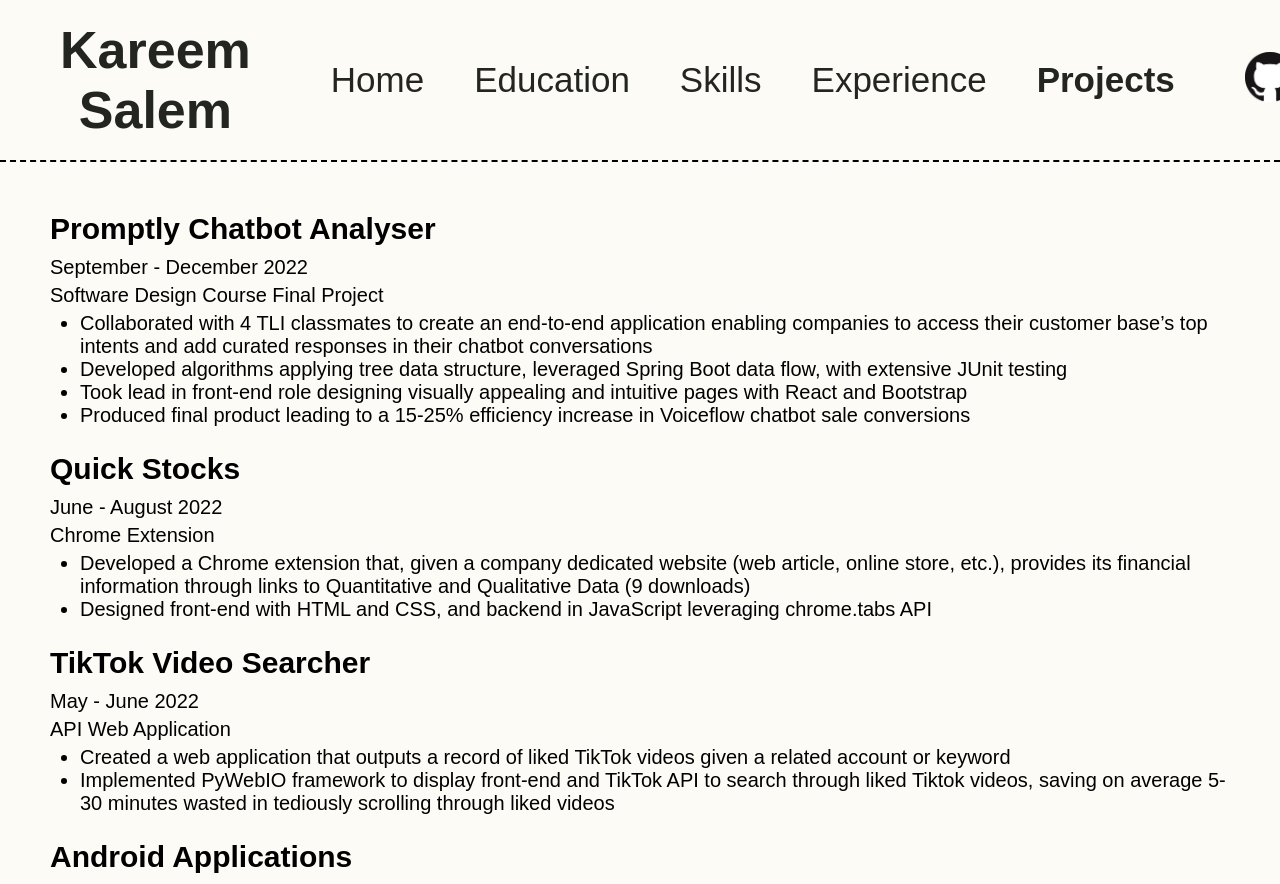
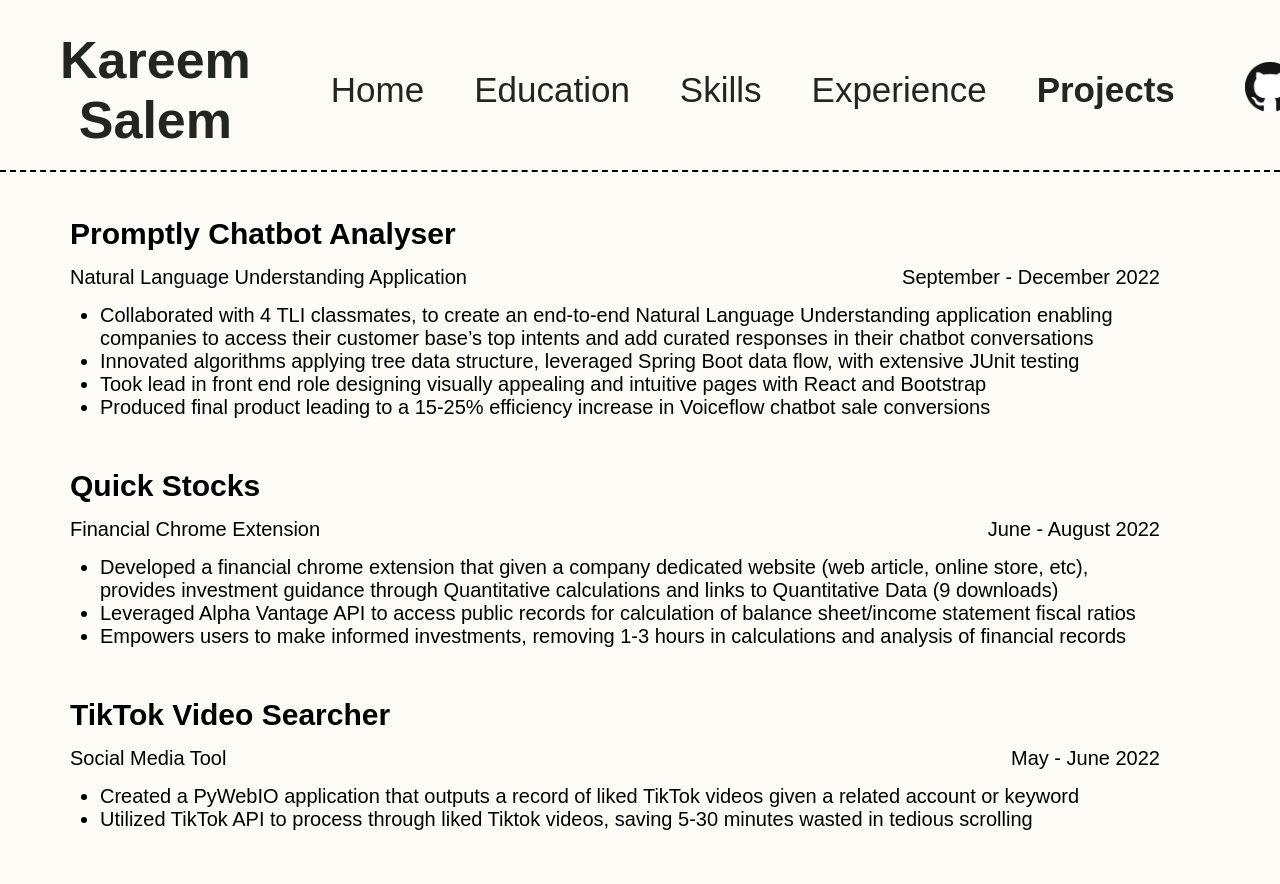
Before and after one commit to KareemSalem7/personal_website, a React (Create React App) app: page /projectspage in a window 1280 px wide. Shown: the top 884 px of the page. Built offline with nearby package versions, Linux system fonts and the light colour scheme.

Commit message:
added assetflo to experience and cleaned up some UI

```diff
--- a/src/presentation/pages/Exp.js
+++ b/src/presentation/pages/Exp.js
@@ -1,16 +1,31 @@
 import '../styles/Exp.css';
 import Header from "../components/Header.js";
+import AssetfloLogo from '../../assets/AssetfloLogo.png';
 
 import React from 'react';
 
-function Exp() {  // Declaration of the Ski component
+function Exp() {
   return (
     <div className="Page">
-      <Header activePage={4}/>
+      <Header activePage={4} />
       <main className="exp-container">
-        <h2 style={{ marginBottom: '10px'}}>AssetFlo</h2>
-        <p style={{ margin: '0px'}}>Come back end of August!</p>
+        <div className="header-container">
+          <h2 style={{ marginBottom: '10px' }}>Assetflo</h2>
+          <div className="job-details">
+            <span className="left">Full Stack Developer</span>
+            <span style={{ marginBottom: '10px' }} className="right">May - August 2023</span>
+          </div>
+        </div>
+        <ul>
+          <li>Architected a Trip Simulator to replicate the trajectories of company tracking devices during trips, leveraging geopositional data to accurately record 50-200 events with minor location errors (&lt;1%) and delays (500 ms)</li>
+          <li>Implemented a MongoDB-based CRUD data storage system to store simulated event collections as retestable test cases, facilitating efficient creation, editing, and sharing among team members for optimized iterative testing</li>
+          <li>Engineered Simulator from conception to creation, reducing physical trips by 50% and saving 1-5 hours per trip</li>
+          <li>Initiated Jest test-driven development covering 90% of attachment use cases, identifying geolocation errors and actively contributing to the resolution of 5G/IOX location calculation bottlenecks</li>
+        </ul>
       </main>
+
+    {/*eslint-disable-next-line jsx-a11y/alt-text*/}
+    <img src={AssetfloLogo}/>
     </div>
   );
 }
--- a/src/presentation/pages/Home.js
+++ b/src/presentation/pages/Home.js
@@ -65,5 +65,4 @@ function HomePage() {
   );
 }
 
-
 export default HomePage;
--- a/src/presentation/pages/Proj.js
+++ b/src/presentation/pages/Proj.js
@@ -8,91 +8,92 @@ function Proj() {
     <div className="Page">
       <Header activePage={5}/>
       <div className="project">
-        <h2>Promptly Chatbot Analyser</h2>
-        <p>September - December 2022</p>
+        <h2>
+          <a href="https://github.com/KareemSalem7/voice-flow" className="link-style">Promptly Chatbot Analyser</a>
+        </h2>
+        <div className="project-item">
+          <p className="left">Natural Language Understanding Application</p>
+          <p className="right">September - December 2022</p>
+        </div>
         <p>
-          Software Design Course Final Project
           <ul>
             <li>
-              Collaborated with 4 TLI classmates to create an end-to-end
-              application enabling companies to access their customer base’s top
-              intents and add curated responses in their chatbot conversations
+              Collaborated with 4 TLI classmates, to create an end-to-end Natural Language Understanding application enabling companies to access their customer base’s top intents and add curated responses in their chatbot conversations
             </li>
             <li>
-              Developed algorithms applying tree data structure, leveraged Spring
-              Boot data flow, with extensive JUnit testing
+              Innovated algorithms applying tree data structure, leveraged Spring Boot data flow, with extensive JUnit testing
             </li>
             <li>
-              Took lead in front-end role designing visually appealing and
-              intuitive pages with React and Bootstrap
+              Took lead in front end role designing visually appealing and intuitive pages with React and Bootstrap
             </li>
             <li>
-              Produced final product leading to a 15-25% efficiency increase in
-              Voiceflow chatbot sale conversions
+              Produced final product leading to a 15-25% efficiency increase in Voiceflow chatbot sale conversions
             </li>
           </ul>
         </p>
 
-
-        <h2>Quick Stocks</h2>
-        <p>June - August 2022</p>
+        <h2>
+          <a href="https://github.com/KareemSalem7/Quick-Stocks" className="link-style">Quick Stocks</a>
+        </h2>
+        <div className="project-item">
+          <p className="left">Financial Chrome Extension</p>
+          <p className="right">June - August 2022</p>
+        </div>
         <p>
-          Chrome Extension
           <ul>
             <li>
-              Developed a Chrome extension that, given a company dedicated website
-              (web article, online store, etc.), provides its financial
-              information through links to Quantitative and Qualitative Data (9
-              downloads)
+              Developed a financial chrome extension that given a company dedicated website (web article, online store, etc), provides investment guidance through Quantitative calculations and links to Quantitative Data (9 downloads)
             </li>
             <li>
-              Designed front-end with HTML and CSS, and backend in JavaScript
-              leveraging chrome.tabs API
+              Leveraged Alpha Vantage API to access public records for calculation of balance sheet/income statement fiscal ratios
+            </li>
+            <li>
+              Empowers users to make informed investments, removing 1-3 hours in calculations and analysis of financial records
             </li>
           </ul>
         </p>
 
-
-        <h2>TikTok Video Searcher</h2>
-        <p>May - June 2022</p>
+        <h2>
+          <a href="https://github.com/KareemSalem7/Tiktok-Searcher-Web-Application" className="link-style">TikTok Video Searcher</a>
+        </h2>
+        <div className="project-item">
+          <p className="left">Social Media Tool</p>
+          <p className="right">May - June 2022</p>
+        </div>
         <p>
-          API Web Application
           <ul>
             <li>
-              Created a web application that outputs a record of liked TikTok
-              videos given a related account or keyword
+              Created a PyWebIO application that outputs a record of liked TikTok videos given a related account or keyword
             </li>
             <li>
-              Implemented PyWebIO framework to display front-end and TikTok API to
-              search through liked Tiktok videos, saving on average 5-30 minutes
-              wasted in tediously scrolling through liked videos
+              Utilized TikTok API to process through liked Tiktok videos, saving 5-30 minutes wasted in tedious scrolling
+            </li>
+          </ul>
+        </p>
+        <h2>
+          <a href="https://www.youtube.com/playlist?list=PLBHp7S97SWLlt4wMLGF1zQiErHrfdU5q3" className="link-style">Salem Applications</a>
+        </h2>
+        <div className="project-item">
+          <p className="left"> Google Play Applications</p>
+          <p className="right"> May - August 2020/2021</p>
+        </div>
+        <p>
+          <ul>
+            <li>
+              Utilized OOP in Java and Android Studio to develop back end mobile application functionality
+            </li>
+            <li>
+              Designed a user-friendly front end using Kotlin with dynamic screen size adjustability for different devices
+            </li>
+            <li>
+              Published mobile games available on Google Play: Space Birds (40 downloads), Geography Now (42 downloads)
             </li>
           </ul>
         </p>
 
-
-        <h2>Android Applications</h2>
-        <p>May - August 2020/2021</p>
-        <p>
-          Google Play Applications: Salem Applications
-          <ul>
-            <li>
-              Utilized OOP in Java and Android Studio to develop back-end mobile
-              application functionality
-            </li>
-            <li>
-              Designed a user-friendly front-end using Kotlin with integrated
-              adjustability for different devices
-            </li>
-            <li>Published mobile games available on Google Play: Space Birds (40 downloads), Geography Now (42 downloads)</li>
-          </ul>
-        </p>
       </div>
     </div>
-
-
   );
 }
 
-
 export default Proj;
--- a/src/presentation/pages/Ski.js
+++ b/src/presentation/pages/Ski.js
@@ -8,8 +8,8 @@ function Ski() {
     <div className="Page">
       <Header activePage={3}/>
       <p style={{ marginTop: '50px', marginBottom: '0px', padding: '0' , fontSize: "20px"}}>
-      In my 2 years of experience at university I've developed strong skills in Clean Architecture,
-      Front-end design and Full stack application development.
+      As a 3rd year University of Toronto student I've developed strong skills in Clean Architecture,
+      Front-end design and Full stack application development
       </p>
       <main className="ski-container">
         <div className="prog-section">
--- a/src/presentation/styles/Edu.css
+++ b/src/presentation/styles/Edu.css
@@ -9,7 +9,7 @@ body {
   flex-direction: row;
   margin-left: 100px;
   margin-right: 100px;
-  margin-top: 50px;
+  margin-top: 10px;
 }
 
 .education-section {
@@ -29,3 +29,8 @@ body {
   font-size: 20px;
   padding: 20px;
 }
+
+.link-style {
+  text-decoration: none;
+  color: inherit;
+}
--- a/src/presentation/styles/Exp.css
+++ b/src/presentation/styles/Exp.css
@@ -10,10 +10,22 @@ body {
   justify-content: left;
   align-items: left;
   text-align: left;
-  margin-left: 100px;
+  margin-left: 50px;
   margin-right: 100px;
-  margin-top: 50px;
   font-size: 20px;
   padding: 20px;
   flex: 1;
 }
+
+.job-details {
+  display: flex;
+  justify-content: space-between;
+}
+
+.job-details .left {
+  text-align: left;
+}
+
+.job-details .right {
+  text-align: right;
+}
--- a/src/presentation/styles/Home.css
+++ b/src/presentation/styles/Home.css
@@ -7,7 +7,7 @@ body {
 .Page {
   text-align: center;
   height: 100%;
-  margin: 0;
+  margin-top: 10px;
   padding: 0;
 }
 
--- a/src/presentation/styles/Proj.css
+++ b/src/presentation/styles/Proj.css
@@ -5,11 +5,16 @@ body {
 }
 
 .project {
+  display: flex;
+  flex-direction: column;
   justify-content: left;
   align-items: left;
   text-align: left;
+  margin-left: 50px;
+  margin-right: 100px;
   font-size: 20px;
-  margin: 50px;
+  padding: 20px;
+  flex: 1;
 }
 
 h2 {
@@ -17,8 +22,19 @@ h2 {
   margin-bottom: 10px;
 }
 
+.link-style {
+  text-decoration: none;
+  color: inherit;
+}
+
 p {
   margin: 5px 0;
+}
+
+.project-item {
+  display: flex;
+  justify-content: space-between;
+  align-items: center;
 }
 
 ul {
```
Also changed, not shown: src/presentation/pages/Edu.js (+12 -7 lines), src/assets/AssetfloLogo.png (added).
